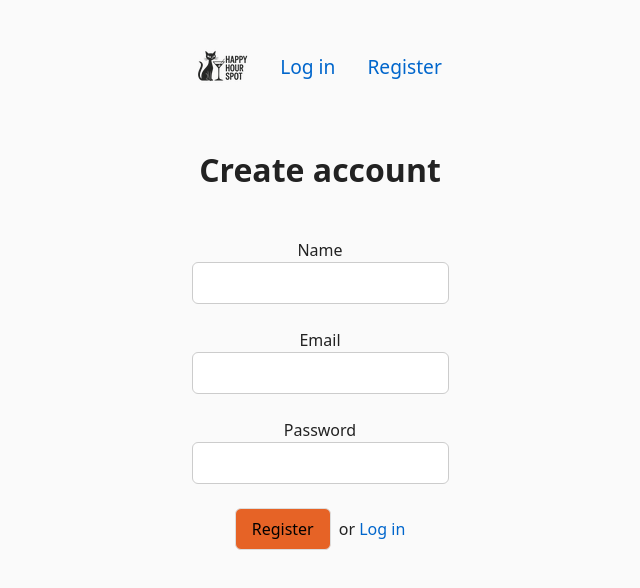
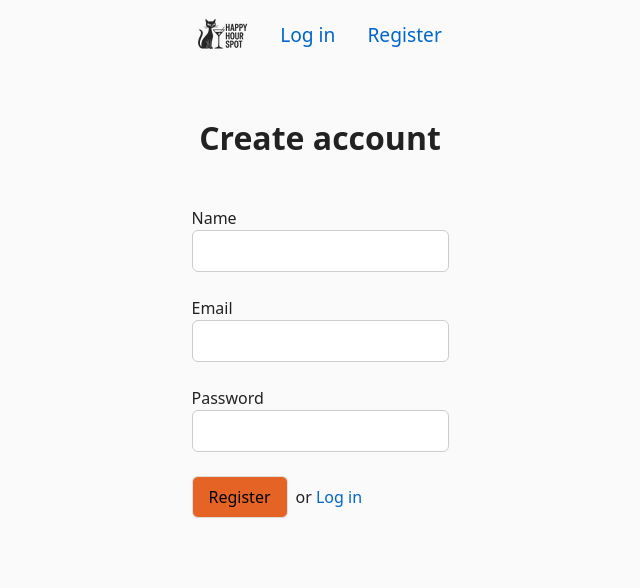
Before and after one commit to shana202/happyhourspot, a React (Vite) app in the folder client/: page /register in a window 1280 px wide. Shown: the top 588 px of the page, without its empty margins (320-960 px from the left). Built offline with nearby package versions, Linux system fonts and the light colour scheme; no server answers.

Commit message:
added resposive styling

```diff
--- a/client/src/App.css
+++ b/client/src/App.css
@@ -1,22 +1,3 @@
-#root {
-  max-width: 1280px;
-  margin: 0 auto;
-  padding: 2rem;
-  text-align: center;
-}
-
-.logo {
-  height: 10em;
-  padding: 1.5em;
-  will-change: filter;
-  transition: filter 300ms;
-}
-.logo:hover {
-  filter: drop-shadow(0 0 2em #646cffaa);
-}
-.logo.react:hover {
-  filter: drop-shadow(0 0 2em #61dafbaa);
-}
 
 .container {
   display: flex;
@@ -36,27 +17,57 @@
   flex-wrap: wrap;
 }
 
+/* Venue grid */
+.venue-grid {
+  display: grid;
+  grid-template-columns: 1fr;     /* 1 across on mobile */
+  gap: 1rem;
+  padding: 1rem 0;
+}
 
-
-@keyframes logo-spin {
-  from {
-    transform: rotate(0deg);
-  }
-  to {
-    transform: rotate(360deg);
+/* Bump to 3 across on desktop */
+@media (min-width: 1024px) {
+  .venue-grid {
+    grid-template-columns: repeat(3, 1fr);
   }
 }
 
-@media (prefers-reduced-motion: no-preference) {
-  a:nth-of-type(2) .logo {
-    animation: logo-spin infinite 20s linear;
+@media (min-width: 768px) {
+  .venue-grid {
+    grid-template-columns: repeat(2, 1fr);
   }
 }
 
-.card {
-  padding: 2em;
+/* Optional: nice card defaults */
+.venue-card {
+  background: #fff;
+  border: 1px solid #eee;
+  border-radius: 12px;
+  overflow: hidden;
+  display: flex;
+  flex-direction: column;
 }
 
-.read-the-docs {
-  color: #888;
+/* If your card has an image */
+.venue-card img {
+  width: 100%;
+  height: 180px;          /* adjust as you like */
+  object-fit: cover;
+  display: block;
 }
+
+.venue-card .content {
+  padding: 0.75rem 1rem;
+}
+
+/* Make buttons/links inside cards full-width on mobile if needed */
+.venue-card .actions {
+  margin-top: auto;
+  padding: 0.75rem 1rem 1rem;
+  display: flex;
+  gap: 0.5rem;
+  flex-wrap: wrap;
+}
+.venue-card .actions > * {
+  flex: 1 1 auto;
+}
--- a/client/src/components/VenueCard.css
+++ b/client/src/components/VenueCard.css
@@ -1,13 +1,11 @@
 .venue-card {
-    width: 400px;                /* fixed container width */
+    width: 400px;               /* fixed container width */
     background: #fff;
     border-radius: 10px;
     padding: 1rem;
     margin: 0 0 1rem 0;
     box-shadow: 0 2px 8px rgba(245, 110, 1, 0.08);
-    display: flex;
-    flex-direction: column;      /* stack children vertically */
-    align-items: center;         /* center content horizontally */
+
   }
 
   .venue-card-img {
@@ -20,17 +18,12 @@
     margin-bottom: 20px;
   }
 
-  .venue-card-img.placeholder {
-    width: 130px;
-    height: 88px;
-    border-radius: 6px;
-    background: #eee;
-  }
+
 
   .venue-card-content { flex: 1; }
 
   .venue-card-title {
-    font-size: 1.15rem;
+    font-size: 1.25rem;
     margin-bottom: 0.25rem;
   }
 
@@ -43,5 +36,5 @@
 
   .venue-card-hh {
     margin-top: 0.35rem;
-    font-size: 0.95rem;
+    font-size: 1rem;
   }
--- a/client/src/global.css
+++ b/client/src/global.css
@@ -1,20 +1,25 @@
+/* ----------- Theme Tokens ----------- */
 :root {
-  font-family: system-ui, Avenir, Helvetica, Arial, sans-serif;
-  line-height: 1.5;
-  font-weight: 400;
+  --font-body: system-ui, -apple-system, BlinkMacSystemFont, "Segoe UI", Roboto, Helvetica, Arial, sans-serif;
+  --color-text: #222222;
+  --color-text-muted: #333333;
+  --color-bg: #fafafa;
+  --color-link: #0066cc;
+  --color-border: #dddddd;
+  --radius: 6px;
 
-  color-scheme: light dark;
-  color: rgba(255, 255, 255, 0.87);
-
-
+  color-scheme: light dark; /* ok to keep if you plan for dark mode later */
   font-synthesis: none;
   text-rendering: optimizeLegibility;
   -webkit-font-smoothing: antialiased;
   -moz-osx-font-smoothing: grayscale;
 }
 
-* {
-  box-sizing: 400px;
+/* ----------- Reset & Base ----------- */
+*,
+*::before,
+*::after {
+  box-sizing: border-box;   /* FIX: was '400px' */
   margin: 0;
   padding: 0;
 }
@@ -24,79 +29,11 @@ html, body {
 }
 
 body {
-  font-family: system-ui, -apple-system, BlinkMacSystemFont, "Segoe UI",
-               Roboto, Helvetica, Arial, sans-serif;
+  font-family: var(--font-body);
   font-size: 16px;
   line-height: 1.5;
-  background-color: #fafafa;
-  color: #222;
-  -webkit-font-smoothing: antialiased;
-}
-
-
-h1, h2, h3, h4, h5, h6 {
-  font-weight: 600;
-  line-height: 1.25;
-}
-
-h1 { font-size: 2rem; margin-bottom: 1rem; }
-h2 { font-size: 1.5rem; margin-bottom: 0.75rem; }
-h3 { font-size: 1.25rem; margin-bottom: 0.5rem; }
-
-p {
-  margin-bottom: 0.75rem;
-  color: #333;
-}
-
-
-a {
-  color: #0066cc;
-  text-decoration: none;
-}
-
-a:hover,
-a:focus {
-  text-decoration: underline;
-}
-
-
-/* ----------- Forms ----------- */
-input, select, textarea {
-  font: inherit;
-  padding: 0.5rem 0.75rem;
-  border: 1px solid #ccc;
-  border-radius: 6px;
-}
-
-select {
-  cursor: pointer;
-}
-
-main {
-  padding: 1rem;
-}
-
-.container {
-  max-width: 960px;
-  margin: 0 auto;
-}/* ----------- Reset & Base ----------- */
-* {
-  box-sizing: border-box;
-  margin: 0;
-  padding: 0;
-}
-
-html, body {
-  height: 100%;
-}
-
-body {
-  font-family: system-ui, -apple-system, BlinkMacSystemFont, "Segoe UI",
-               Roboto, Helvetica, Arial, sans-serif;
-  font-size: 16px;
-  line-height: 1.5;
-  background-color: #fafafa;
-  color: #222;
+  background-color: var(--color-bg);
+  color: var(--color-text);  /* single source of truth for text color */
   -webkit-font-smoothing: antialiased;
 }
 
@@ -106,37 +43,35 @@ h1, h2, h3, h4, h5, h6 {
   line-height: 1.25;
 }
 
-h1 { font-size: 2rem; margin-bottom: 1rem; }
+h1 { font-size: 2rem;   margin-bottom: 1rem; }
 h2 { font-size: 1.5rem; margin-bottom: 0.75rem; }
 h3 { font-size: 1.25rem; margin-bottom: 0.5rem; }
 
 p {
   margin-bottom: 0.75rem;
-  color: #333333;
+  color: var(--color-text-muted);
 }
 
 /* ----------- Links ----------- */
 a {
-  color: #0066cc;
+  color: var(--color-link);
   text-decoration: none;
 }
-
 a:hover,
 a:focus {
   text-decoration: underline;
 }
 
-
+/* ----------- Buttons ----------- */
 button {
   font: inherit;
   padding: 0.5rem 1rem;
-  border: 1px solid #ddd;
-  border-radius: 6px;
+  border: 1px solid var(--color-border);
+  border-radius: var(--radius);
   background: #e66326;
   cursor: pointer;
   transition: background 0.15s ease;
 }
-
 button:hover {
   background: #e8ab49;
 }
@@ -146,17 +81,12 @@ input, select, textarea {
   font: inherit;
   padding: 0.5rem 0.75rem;
   border: 1px solid #ccc;
-  border-radius: 6px;
+  border-radius: var(--radius);
 }
-
-select {
-  cursor: pointer;
-}
+select { cursor: pointer; }
 
 /* ----------- Layout Helpers ----------- */
-main {
-  padding: 1rem;
-}
+main { padding: 1rem; }
 
 .container {
   max-width: 960px;
--- a/client/src/pages/City.css
+++ b/client/src/pages/City.css
@@ -1,5 +1,5 @@
 .city {
-    max-width: 400px;
+    max-width: 900px;
     margin: 2rem auto;
     padding: 0 1rem;
   }
@@ -13,7 +13,7 @@
   }
 
   .city-header h1 {
-    font-size: 1.5rem;
+    font-size: 2rem;
   }
 
   .city-back {
@@ -34,8 +34,8 @@
   }
 
   .city-actions {
-    display: flex;
-    align-items: center;
+
+
     gap: 1rem;
     margin: 1rem 0 2rem;
   }
--- a/client/src/pages/City.jsx
+++ b/client/src/pages/City.jsx
@@ -55,9 +55,11 @@ export default function City() {
       {error && <div role="alert" className="city-error">Error: {error}</div>}
 
       <section aria-live="polite" className="city-list">
+        <div className="venue-grid">
         {venues.map(v => (
           <VenueCard key={v._id || `${v.name}-${v.address}`} venue={v} />
         ))}
+        </div>
       </section>
 
       <div className="city-actions">
```
